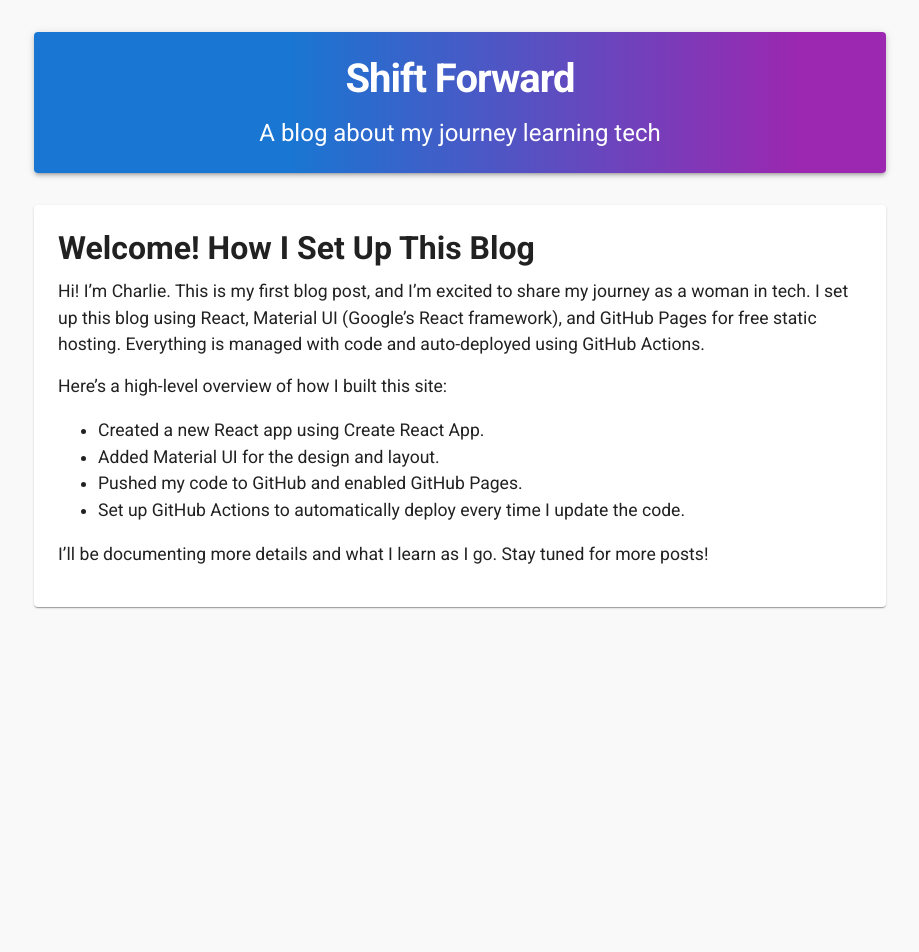
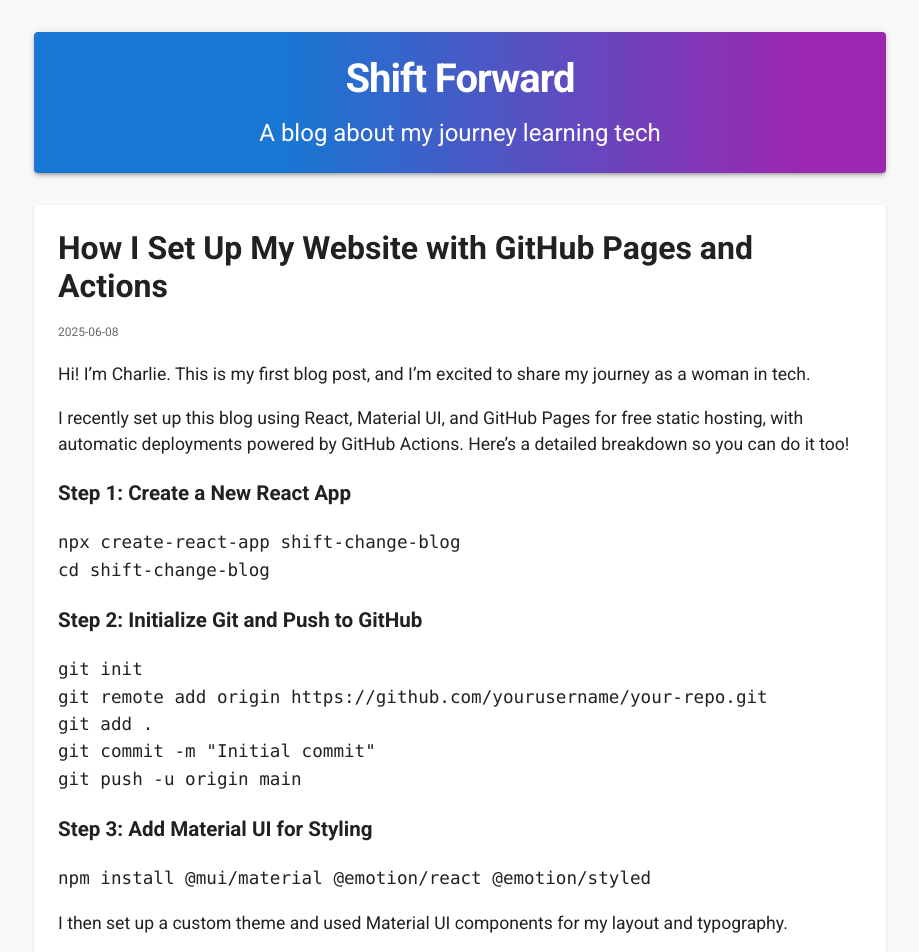
Before and after one commit to cmbrown44/ShiftChange, a React (Create React App) app: page / in a window 1280 px wide. Shown: the top 952 px of the page, without its empty margins (180-1099 px from the left). Before the commit the page ends 800 px from the top, so only its background shows below. Built offline with nearby package versions, Linux system fonts and the light colour scheme.

Commit message:
Feat: Update blog post

```diff
--- a/src/App.js
+++ b/src/App.js
@@ -1,12 +1,21 @@
 import React from 'react';
 import { Container, Box, Typography, Paper } from '@mui/material';
+import posts from './posts';
 
 function App() {
   return (
     <Container maxWidth="md">
       <Box my={4}>
         {/* Blog Title Banner */}
-        <Paper elevation={3} sx={{ p: 3, mb: 4, background: 'linear-gradient(90deg, #1976d2 30%, #9c27b0 90%)', color: '#fff' }}>
+        <Paper
+          elevation={3}
+          sx={{
+            p: 3,
+            mb: 4,
+            background: 'linear-gradient(90deg, #1976d2 30%, #9c27b0 90%)',
+            color: '#fff',
+          }}
+        >
           <Typography variant="h1" align="center" gutterBottom>
             Shift Forward
           </Typography>
@@ -14,27 +23,18 @@ function App() {
             A blog about my journey learning tech
           </Typography>
         </Paper>
-        {/* First Blog Post */}
-        <Paper elevation={1} sx={{ p: 3 }}>
-          <Typography variant="h2" gutterBottom>
-            Welcome! How I Set Up This Blog
-          </Typography>
-          <Typography variant="body1" paragraph>
-            Hi! I’m Charlie. This is my first blog post, and I’m excited to share my journey as a woman in tech.
-            I set up this blog using React, Material UI (Google’s React framework), and GitHub Pages for free static hosting.
-            Everything is managed with code and auto-deployed using GitHub Actions.
-          </Typography>
-          <Typography variant="body1" paragraph>
-            Here’s a high-level overview of how I built this site:
-            <ul>
-              <li>Created a new React app using Create React App.</li>
-              <li>Added Material UI for the design and layout.</li>
-              <li>Pushed my code to GitHub and enabled GitHub Pages.</li>
-              <li>Set up GitHub Actions to automatically deploy every time I update the code.</li>
-            </ul>
-            I’ll be documenting more details and what I learn as I go. Stay tuned for more posts!
-          </Typography>
-        </Paper>
+        {/* Blog Posts */}
+        {posts.map((post) => (
+          <Paper key={post.id} elevation={1} sx={{ p: 3, mb: 4 }}>
+            <Typography variant="h2" gutterBottom>
+              {post.title}
+            </Typography>
+            <Typography variant="caption" color="text.secondary" gutterBottom>
+              {post.date}
+            </Typography>
+            <Box mt={2}>{post.content}</Box>
+          </Paper>
+        ))}
       </Box>
     </Container>
   );
--- /dev/null
+++ b/src/posts.js
@@ -0,0 +1,133 @@
+const posts = [
+  {
+    id: 'getting-started-github-pages',
+    title: 'How I Set Up My Website with GitHub Pages and Actions',
+    date: '2025-06-08',
+    content: (
+      <>
+        <p>Hi! I’m Charlie. This is my first blog post, and I’m excited to share my journey as a woman in tech.</p>
+        <p>
+          I recently set up this blog using React, Material UI, and GitHub Pages for free static hosting,
+          with automatic deployments powered by GitHub Actions. Here’s a detailed breakdown so you can do it too!
+        </p>
+        <h3>Step 1: Create a New React App</h3>
+        <pre>
+          <code>
+            npx create-react-app shift-change-blog
+            <br />
+            cd shift-change-blog
+          </code>
+        </pre>
+        <h3>Step 2: Initialize Git and Push to GitHub</h3>
+        <pre>
+          <code>
+            git init
+            <br />
+            git remote add origin https://github.com/yourusername/your-repo.git
+            <br />
+            git add .
+            <br />
+            git commit -m "Initial commit"
+            <br />
+            git push -u origin main
+          </code>
+        </pre>
+        <h3>Step 3: Add Material UI for Styling</h3>
+        <pre>
+          <code>
+            npm install @mui/material @emotion/react @emotion/styled
+          </code>
+        </pre>
+        <p>I then set up a custom theme and used Material UI components for my layout and typography.</p>
+        <h3>Step 4: Prepare for GitHub Pages Deployment</h3>
+        <pre>
+          <code>
+            npm install gh-pages --save-dev
+          </code>
+        </pre>
+        <p>
+          Then, in <code>package.json</code>, set the homepage field to your GitHub Pages URL:
+        </p>
+        <pre>
+          <code>
+            "homepage": "https://yourusername.github.io/your-repo"
+          </code>
+        </pre>
+        <p>
+          Add these scripts to <code>package.json</code>:
+        </p>
+        <pre>
+          <code>
+            "predeploy": "npm run build",<br/>
+            "deploy": "gh-pages -d build"
+          </code>
+        </pre>
+        <h3>Step 5: Set Up GitHub Actions for Automatic Deployment</h3>
+        <pre>
+          <code>
+{`name: Deploy React App to GitHub Pages
+
+on:
+  push:
+    branches:
+      - main
+
+jobs:
+  build-and-deploy:
+    runs-on: ubuntu-latest
+    steps:
+      - uses: actions/checkout@v4
+      - name: Use Node.js
+        uses: actions/setup-node@v4
+        with:
+          node-version: '20'
+      - run: npm install
+      - run: npm run build
+      - name: Deploy to GitHub Pages
+        uses: peaceiris/actions-gh-pages@v4
+        with:
+          github_token: \${{ secrets.GITHUB_TOKEN }}
+          publish_dir: ./build
+`}
+          </code>
+        </pre>
+        <h3>Step 6: Configure GitHub Pages</h3>
+        <p>
+          On GitHub, go to <b>Settings &gt; Pages</b>, and set the source branch to <b>gh-pages</b> and the folder to <b>/(root)</b>.
+        </p>
+        <h3>Troubleshooting & Lessons Learned</h3>
+        <ul>
+          <li>
+            <b>Missing <code>react-scripts</code>:</b> If you get <code>react-scripts: command not found</code>, run <code>npm install</code> to restore dependencies.
+          </li>
+          <li>
+            <b>npm audit warnings:</b> Some warnings (especially from <code>gh-pages</code> and Material UI) are common and can be ignored for personal/static sites.
+          </li>
+          <li>
+            <b>Deployment not triggering:</b> Make sure your GitHub Actions workflow is set to run on <code>push</code> to <code>main</code>, not <code>gh-pages</code>.
+          </li>
+          <li>
+            <b>Permission denied to <code>gh-pages</code>:</b> If you see <code>Permission to ... denied to github-actions[bot]</code>, go to <b>Settings &gt; Actions &gt; General</b> and set Workflow permissions to “Read and write”.
+          </li>
+          <li>
+            <b>Branch protection rules:</b> If you have protection on <code>gh-pages</code>, allow GitHub Actions to push or temporarily remove the rule.
+          </li>
+          <li>
+            <b>App in a subfolder:</b> If your React app is in a subdirectory, use the <code>working-directory</code> option in your workflow. Simpler: move your app to the repo root.
+          </li>
+        </ul>
+        <h3>Final Thoughts</h3>
+        <p>
+          Setting up a modern, auto-deploying blog with React and GitHub Pages is a great way to learn web development basics and CI/CD.
+          Troubleshooting along the way is part of the learning process, and each fix makes you more confident with tools like npm and GitHub Actions.
+        </p>
+        <p>
+          Stay tuned for more posts about what I learn next!
+        </p>
+      </>
+    ),
+  },
+  // Add more posts here!
+];
+
+export default posts;
```
